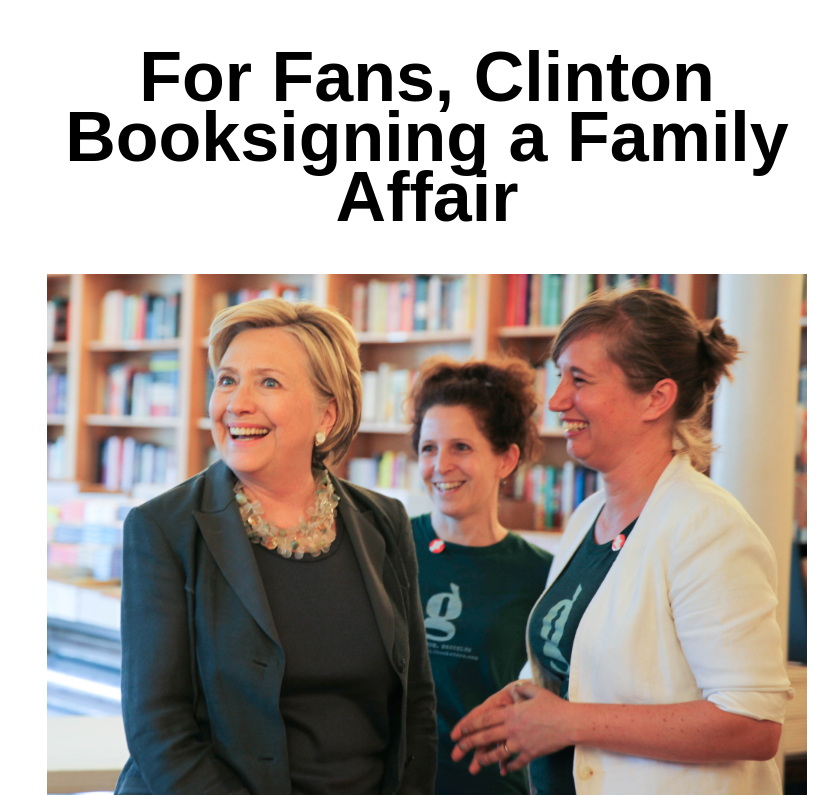
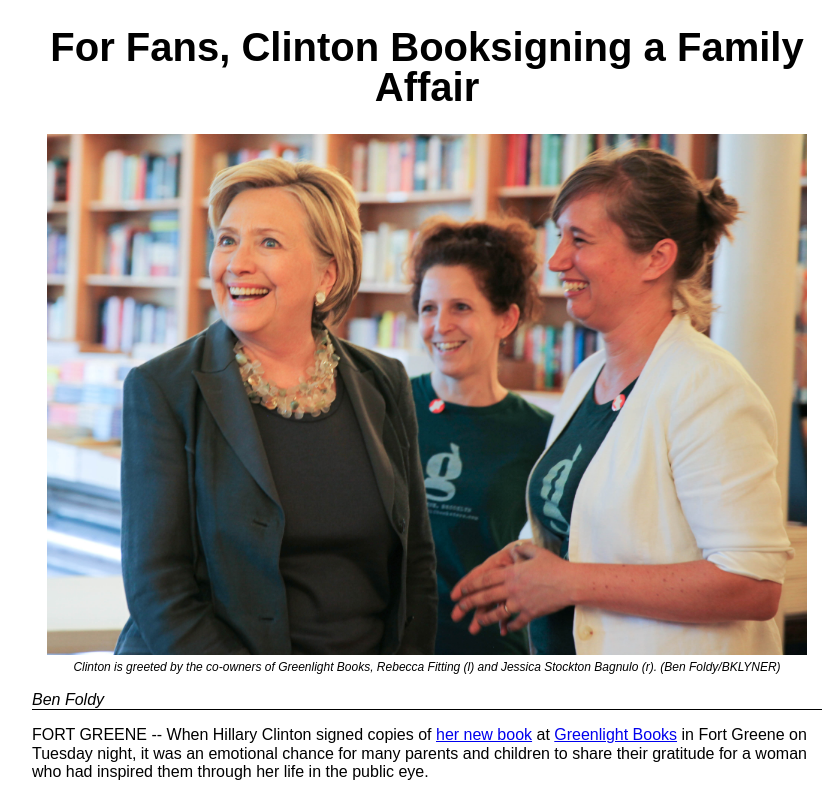
Before and after one commit to benfoldy/MobFirstAssignment, a plain HTML site: page index.html in a window 1280 px wide. Shown: the top 795 px of the page, without its empty margins (213-1051 px from the left). Drawn offline with nearby package versions, Linux system fonts and the light colour scheme; a web font is replaced by a local one.

Commit message:
mobfirst css

```diff
--- a/style.css
+++ b/style.css
@@ -57,45 +57,8 @@ img {
 
 @media(min-width: 681px) {
   /* Any adjustments for tablets and larger go here. Note these styles will be applied to anything 681px or larger -- so tablet AND desktop */
-  h1 {
-    font-size: 60px;
-    line-height: 60px;
-    margin-left: 10px;
-    margin-right: 10px;
-  }
-  p {
-    font-size: 22px;
-    max-width: 85%;
-    margin-left: auto;
-    margin-right: auto;
-  }
-  .caption {
-    font-size: 18px;
-    width: 70%;
-  }
-  .byline {
-    font-size: 24px;
-  }
-  #image {
-    width: 300px;
-  }
-  .caption {
-    font-size: 14px;
-  }
 }
 
-@media(min-width: 729px) {
-  h1 {
-    font-size: 70px;
-  }
-  p {}
-  img {
-    max-width: 800px;
-  }
-  #image {
-    width: 360px;
-  }
-  .caption {
-    font-size: 14px;
-  }
-  </style>
+@media(min-width: 729px) {}
+
+</style>
```
Also changed, not shown: index.html (+1 -0 lines).
